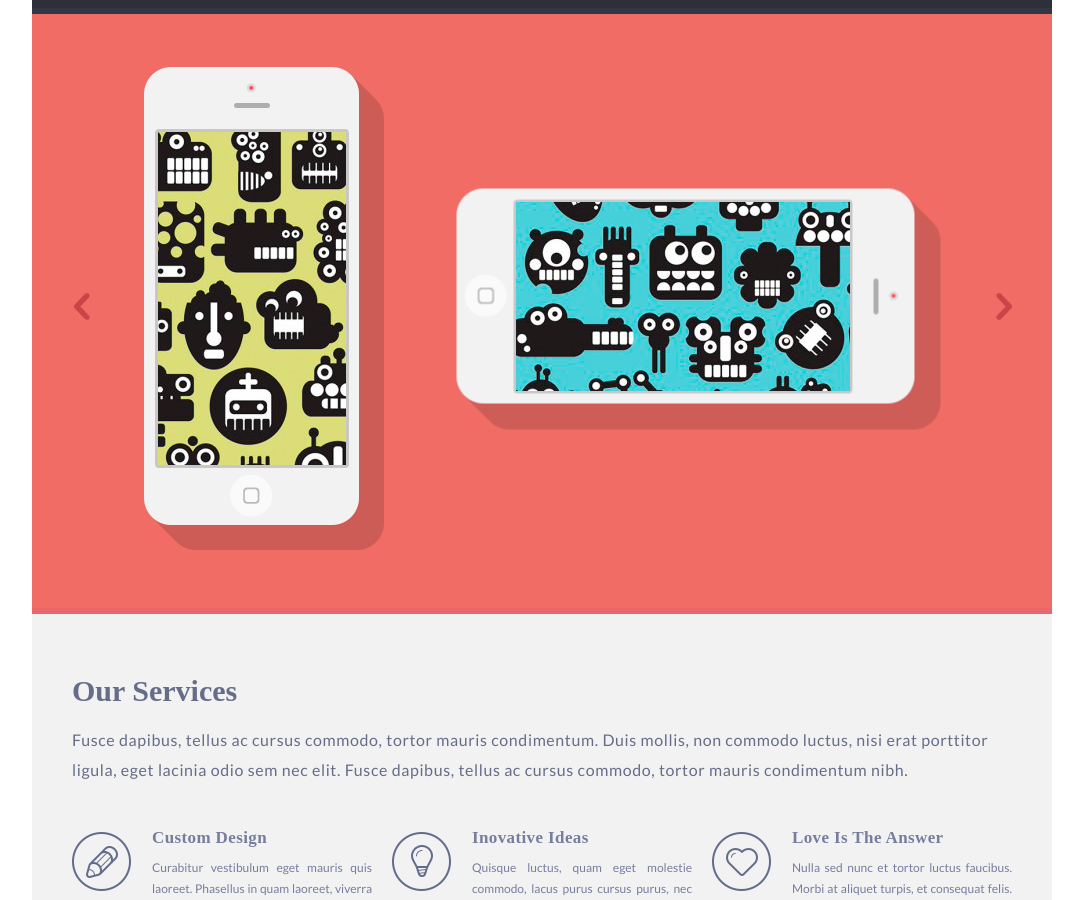
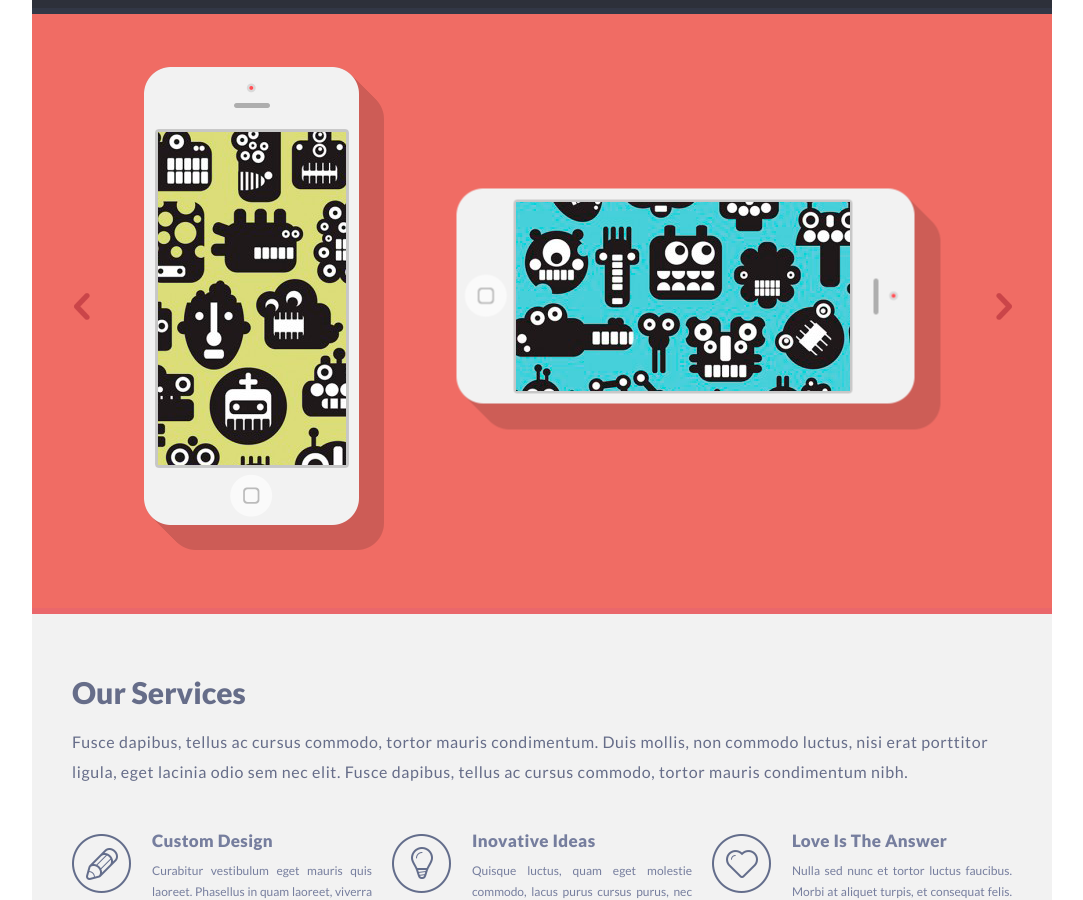
Before and after one commit to DzmitryDabrahost/singolo, a plain HTML site: page index.html in a window 1280 px wide. Shown: the part 81-981 px from the top of the page, without its empty margins (98-1181 px from the left). Drawn offline with Linux system fonts and the light colour scheme.

Commit message:
fix: update font again

```diff
--- a/style.css
+++ b/style.css
@@ -1,5 +1,5 @@
 * {
-    font-family: "Lato";
+    font-family: "Lato", sans-serif;
     margin: 0 auto;
     max-width: 1020px;
     box-sizing: border-box;
@@ -39,9 +39,10 @@ h1 {
 }
 
 h3 {
-    font-family: "Lato-Black";
+    font-family: "Lato", sans-serif;
     font-size: 17px;
     letter-spacing: 0.38px;
+    font-weight: 900;
 }
 
 .header__logo-star {
@@ -169,12 +170,15 @@ h3 {
 
 .section__header {
     padding: 60px 0 43px;
+    font-family: "Lato", sans-serif;
+    font-weight: 400;
 }
 
 .section__title {
     font-size: 30px;
     padding-bottom: 17px;
-    font-family: "Lato-Black";
+    font-family: "Lato";
+    font-weight: 900;
     color: #666d89;
 }
 
@@ -319,14 +323,15 @@ h3 {
     padding-bottom: 30px;
     font-size: 30px;
     line-height: 18px;
+    letter-spacing: -0.1px;
+    font-family: "Lato", sans-serif;
     font-weight: 900;
-    font-family: "Lato-Black";
-    letter-spacing: -0.1px;
 }
 
 .title__content {
     font-size: 18px;
     line-height: 29px;
+    font-family: "Lato", sans-serif;
     font-weight: 400;
     text-align: justify;
     letter-spacing: -0.25px;
```
